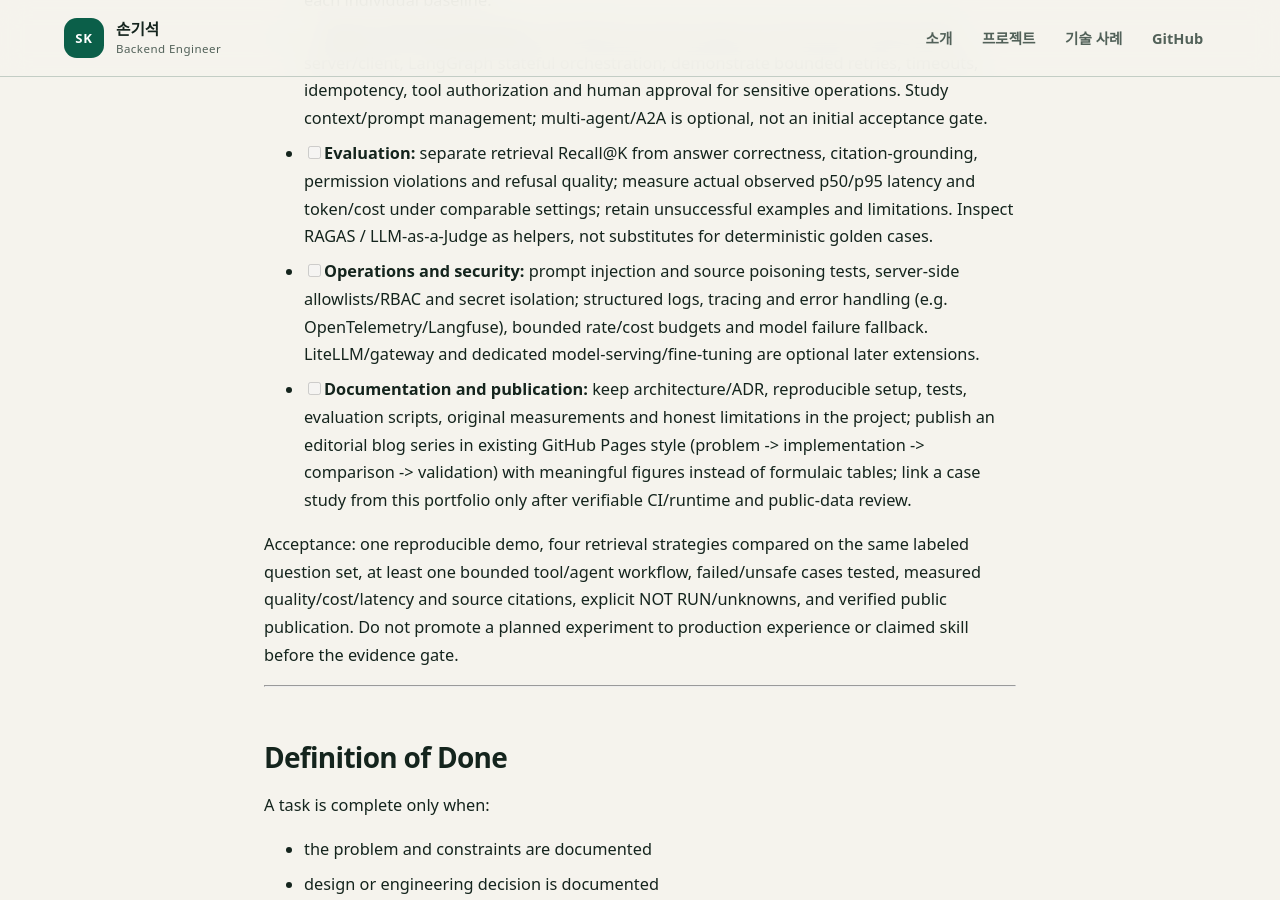
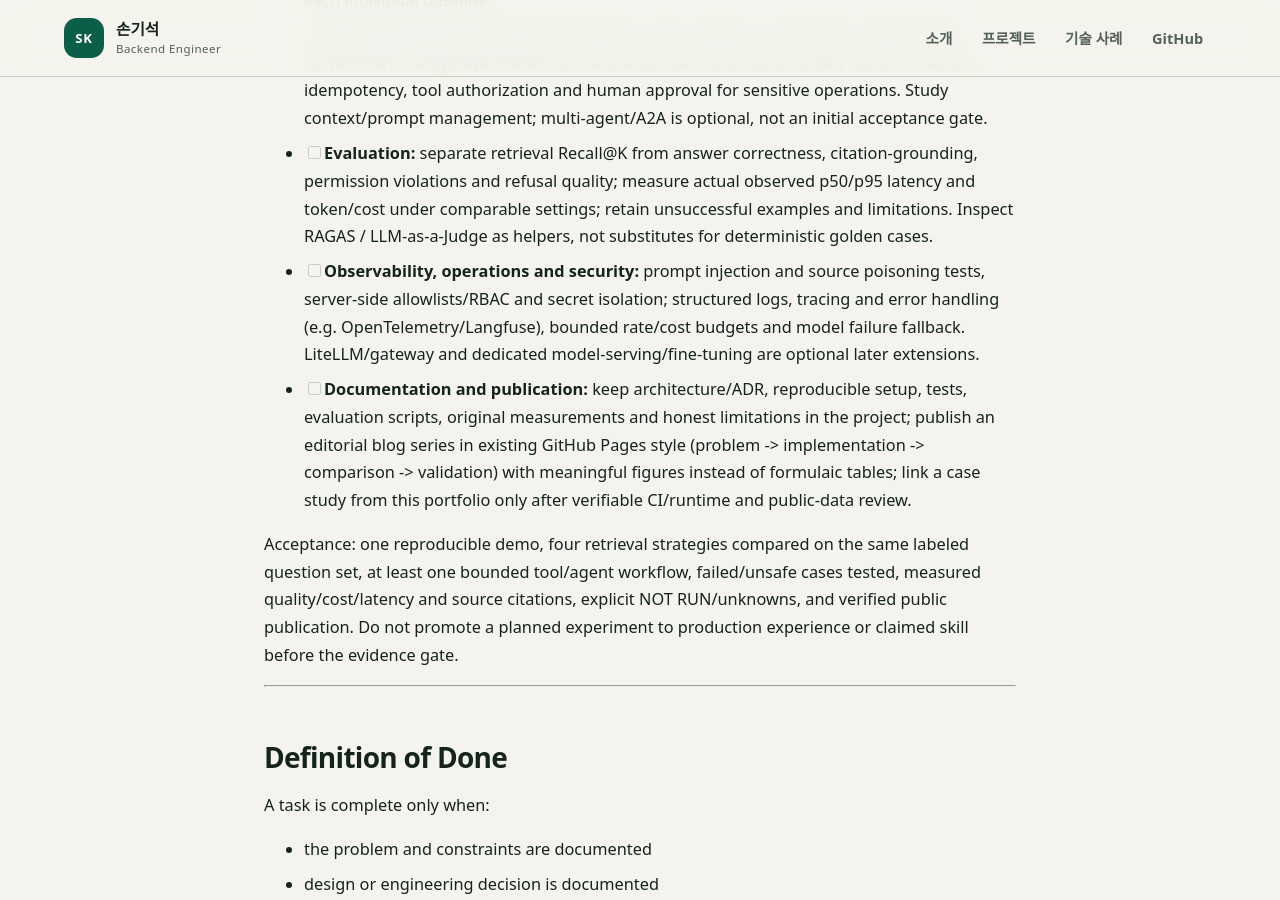
Before and after one commit to son1004007/engineering-career-portfolio, a Jekyll site: the page built from TASKS.md, in a window 1280 px wide and 900 px high, scrolled down 7867 px. Built offline with Jekyll 4.4.1, drawn with Linux system fonts in a browser that asks for light colours; our own code applies the rules of GitHub Pages for plain Markdown files.

Commit message:
docs: clarify observability in planned AI backend lab scope

```diff
--- a/TASKS.md
+++ b/TASKS.md
@@ -197,7 +197,7 @@ Learning and implementation backlog (sequence is suggested; each item remains un
 - [ ] **Hybrid retrieval:** combine SQL, keyword, vector and graph retrieval through explicit routing/fusion/re-ranking; compare identical questions and evaluation conditions against each individual baseline.
 - [ ] **Agent and tool execution:** LLM API/structured outputs; function/tool calling, MCP server/client, LangGraph stateful orchestration; demonstrate bounded retries, timeouts, idempotency, tool authorization and human approval for sensitive operations. Study context/prompt management; multi-agent/A2A is optional, not an initial acceptance gate.
 - [ ] **Evaluation:** separate retrieval Recall@K from answer correctness, citation-grounding, permission violations and refusal quality; measure actual observed p50/p95 latency and token/cost under comparable settings; retain unsuccessful examples and limitations. Inspect RAGAS / LLM-as-a-Judge as helpers, not substitutes for deterministic golden cases.
-- [ ] **Operations and security:** prompt injection and source poisoning tests, server-side allowlists/RBAC and secret isolation; structured logs, tracing and error handling (e.g. OpenTelemetry/Langfuse), bounded rate/cost budgets and model failure fallback. LiteLLM/gateway and dedicated model-serving/fine-tuning are optional later extensions.
+- [ ] **Observability, operations and security:** prompt injection and source poisoning tests, server-side allowlists/RBAC and secret isolation; structured logs, tracing and error handling (e.g. OpenTelemetry/Langfuse), bounded rate/cost budgets and model failure fallback. LiteLLM/gateway and dedicated model-serving/fine-tuning are optional later extensions.
 - [ ] **Documentation and publication:** keep architecture/ADR, reproducible setup, tests, evaluation scripts, original measurements and honest limitations in the project; publish an editorial blog series in existing GitHub Pages style (problem -> implementation -> comparison -> validation) with meaningful figures instead of formulaic tables; link a case study from this portfolio only after verifiable CI/runtime and public-data review.
 
 Acceptance: one reproducible demo, four retrieval strategies compared on the same labeled question set, at least one bounded tool/agent workflow, failed/unsafe cases tested, measured quality/cost/latency and source citations, explicit NOT RUN/unknowns, and verified public publication. Do not promote a planned experiment to production experience or claimed skill before the evidence gate.
```
